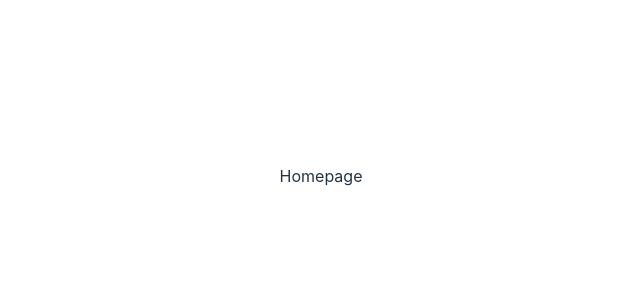
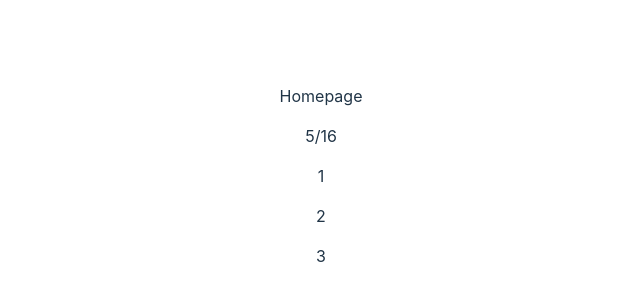
Before and after one commit to ALWHgithub/LeetBuddy, a React (Vite) app: page / in a window 1280 px wide. Shown: the part 224-524 px from the top of the page, without its empty margins (319-959 px from the left). Built offline with nearby package versions, Linux system fonts and the light colour scheme.

Commit message:
added problem card list to main page

```diff
--- /dev/null
+++ b/src/Components/DayCard.tsx
@@ -0,0 +1,26 @@
+import ProblemCard from "./Problem/ProblemCard";
+import { Problem } from "./Problem/ProblemType";
+
+
+function DayCard( {date} : {date : Date}) {
+
+    var today = date;
+    var day = today.getDay();
+    var month = today.getDate();
+
+    var problems : Array<Problem> = [];
+    problems.push({ id: 1, title: "Problem 1", url: "https://example.com", solved: false });
+    problems.push({ id: 2, title: "Problem 2", url: "https://example.com", solved: true });
+    problems.push({ id: 3, title: "Problem 3", url: "https://example.com", solved: false });
+
+    return (
+      <div>
+        <p>{day + "/" + month}</p>
+        {problems.map((item, index) => (
+        <p key={index}> {ProblemCard(item)}</p>
+      ))}
+      </div>
+    )
+  }
+
+  export default DayCard;
--- /dev/null
+++ b/src/Components/Problem/ProblemCard.tsx
@@ -0,0 +1,9 @@
+import {Problem} from "./ProblemType";
+
+function ProblemCard(props : Problem) {
+    return (
+    <p>{props.id}</p>
+    )
+  }
+
+  export default ProblemCard;
--- /dev/null
+++ b/src/Components/Problem/ProblemType.tsx
@@ -0,0 +1,6 @@
+export interface Problem {
+    id: number;
+    title: string;
+    url: string;
+    solved: boolean;
+  }
--- a/src/pages/home.tsx
+++ b/src/pages/home.tsx
@@ -1,8 +1,10 @@
+import DayCard from "../Components/DayCard";
+
 function Home() {
-
     return (
       <div className="App">
         <p>Homepage</p>
+        <DayCard date={new Date()} />
       </div>
     )
   }
```
